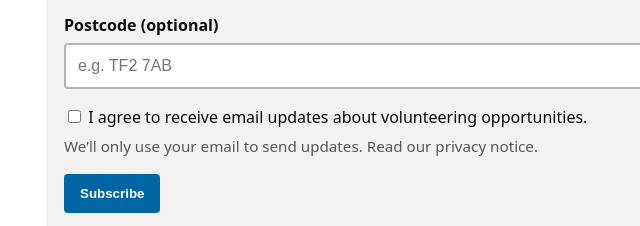
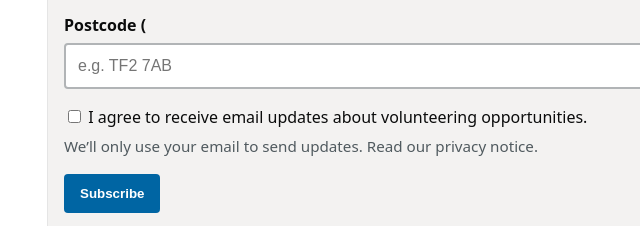
Before and after one commit to Argonaut2003/Foundation-Project, a plain HTML site: page index.html in a window 1280 px wide. Shown: the part 2197-2423 px from the top of the page, 128-768 px from the left. Drawn offline with Linux system fonts and the light colour scheme.

Commit message:
Update index.html

```diff
--- a/index.html
+++ b/index.html
@@ -296,7 +296,7 @@
             <input class="input" id="ml-email" name="email" type="email" autocomplete="email" placeholder="your.name@example.com" />
           </div>
           <div class="form-group">
-            <label class="form-label" for="ml-postcode">Postcode (optional)</label>
+            <label class="form-label" for="ml-postcode">Postcode (</label>
             <input class="input" id="ml-postcode" name="ml-postcode" type="text" autocomplete="postal-code" placeholder="e.g. TF2 7AB" />
           </div>
           <div class="form-group">
```
